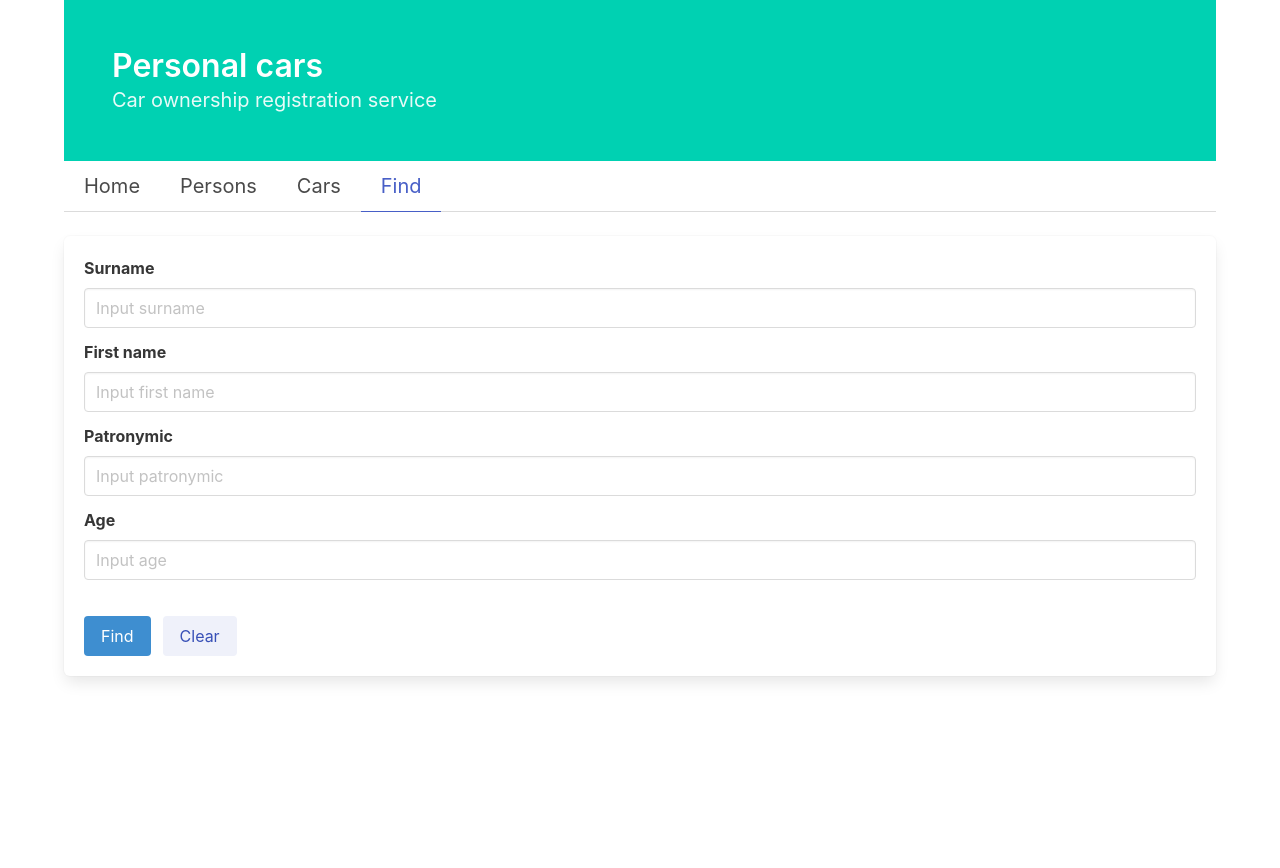
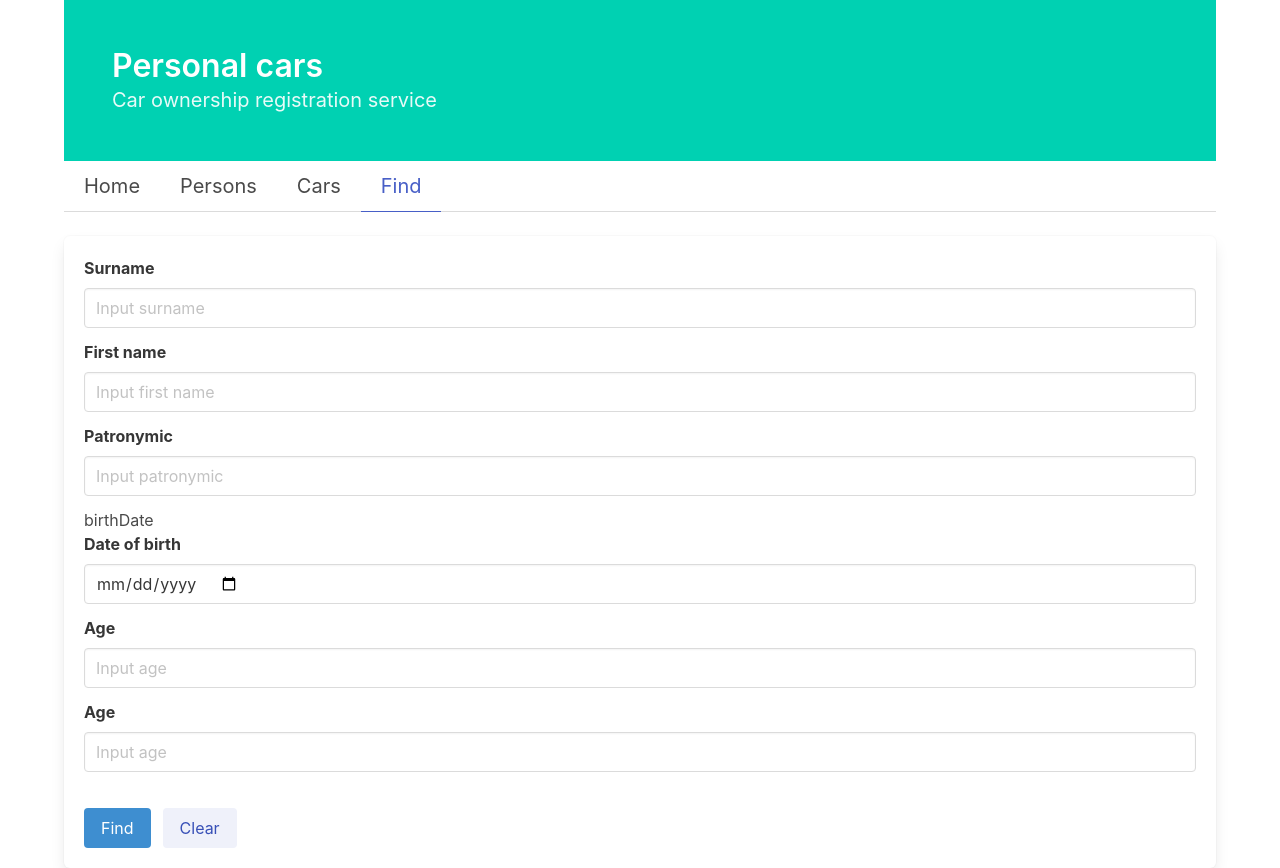
Before and after one commit to DukeKunYura/alternative-front-for-car-registration, a React (Vite) app: page /find in a window 1280 px wide. Before the commit the page ends 800 px from the top, so only its background shows below. Built offline with nearby package versions, Linux system fonts and the light colour scheme.

Commit message:
add birthDate field in findPage

```diff
--- a/src/pages/FindPage.jsx
+++ b/src/pages/FindPage.jsx
@@ -13,7 +13,7 @@ export default function FindPage() {
     const [firstName, setFirstName] = useState("");
     const [surname, setSurname] = useState("");
     const [patronymic, setPatronymic] = useState("");
-    const [age, setAge] = useState("");
+    const [birthDate, setBirthDate] = useState("");
 
     const dispatch = useDispatch();
 
@@ -32,8 +32,8 @@ export default function FindPage() {
         if (values.patronymic) {
             params.push("patronymic=" + values.patronymic);
         }
-        if (values.age) {
-            params.push("age=" + values.age);
+        if (values.birthDate) {
+            params.push("=" + values.birthDate);
         }
         if (params.length > 0) {
             url += "?" + params.join("&");
@@ -95,7 +95,7 @@ export default function FindPage() {
                             firstName,
                             surname,
                             patronymic,
-                            age
+                            birthDate
                         }}
                         onSubmit={(values, { setSubmitting }) => { handleFindPersons(values); setSubmitting(false); }}>
                         {(props) => (
@@ -142,6 +142,34 @@ export default function FindPage() {
                                             value={props.values.patronymic}
                                         />
                                     </div>
+                                </div>birthDate
+                                <div className="field">
+                                    <label className="label">Date of birth</label>
+                                    <div className="control">
+                                        <input
+                                            className={props.errors.age && props.touched.age ? "input is-danger" : "input"}
+                                            placeholder='Input date of birth'
+                                            type="date"
+                                            name="birthDate"
+                                            onChange={props.handleChange}
+                                            onBlur={props.handleBlur}
+                                            value={props.values.birthDate}
+                                        />
+                                    </div>
+                                </div>
+                                <div className="field">
+                                    <label className="label">Age</label>
+                                    <div className="control">
+                                        <input
+                                            className={props.errors.age && props.touched.age ? "input is-danger" : "input"}
+                                            placeholder='Input age'
+                                            type="number"
+                                            name="age"
+                                            onChange={props.handleChange}
+                                            onBlur={props.handleBlur}
+                                            value={props.values.age}
+                                        />
+                                    </div>
                                 </div>
                                 <div className="field">
                                     <label className="label">Age</label>
@@ -174,7 +202,7 @@ export default function FindPage() {
                                         <button
                                             className="button is-link is-light"
                                             type='button'
-                                            onClick={() => { props.resetForm({ values: { firstName: "", surname: "", patronymic: "", age: "" } }) }}>
+                                            onClick={() => { props.resetForm({ values: { firstName: "", surname: "", patronymic: "", birthDate: "" } }) }}>
                                             Clear
                                         </button>
                                     </div>
```
